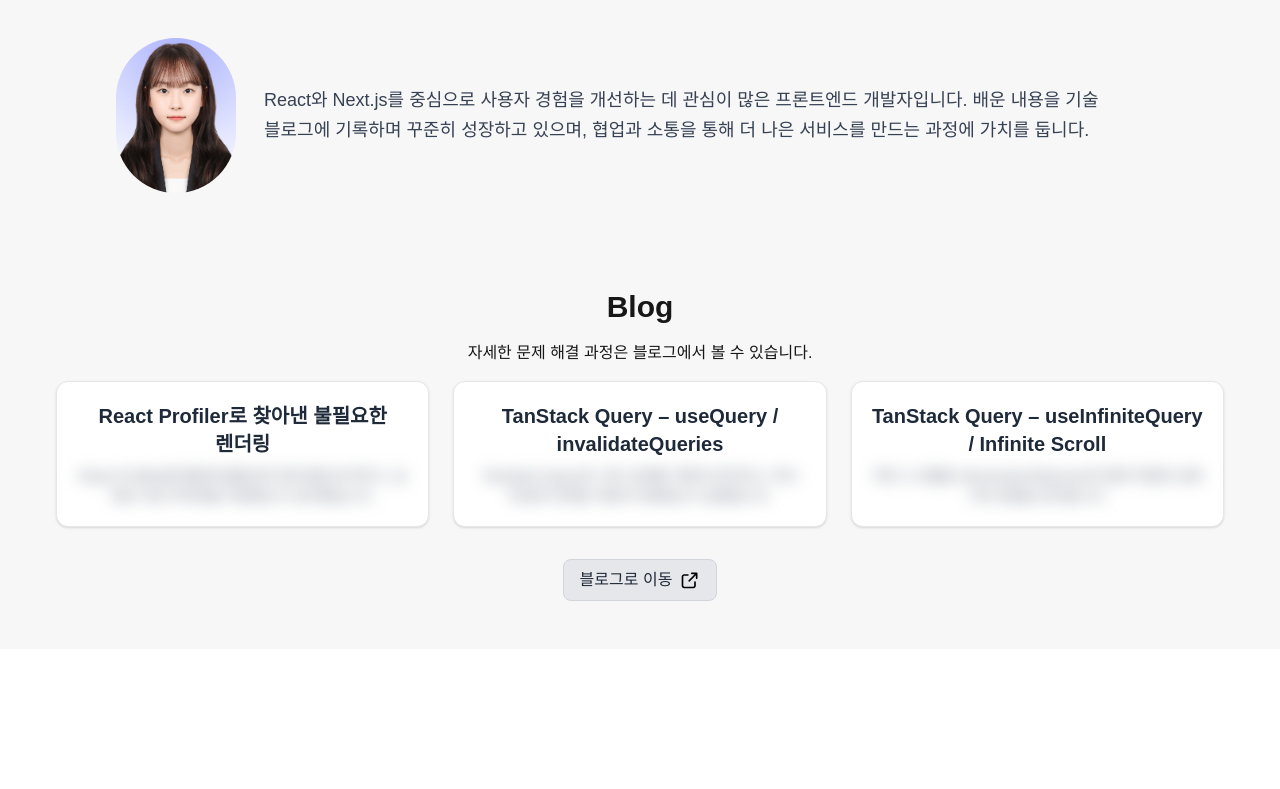
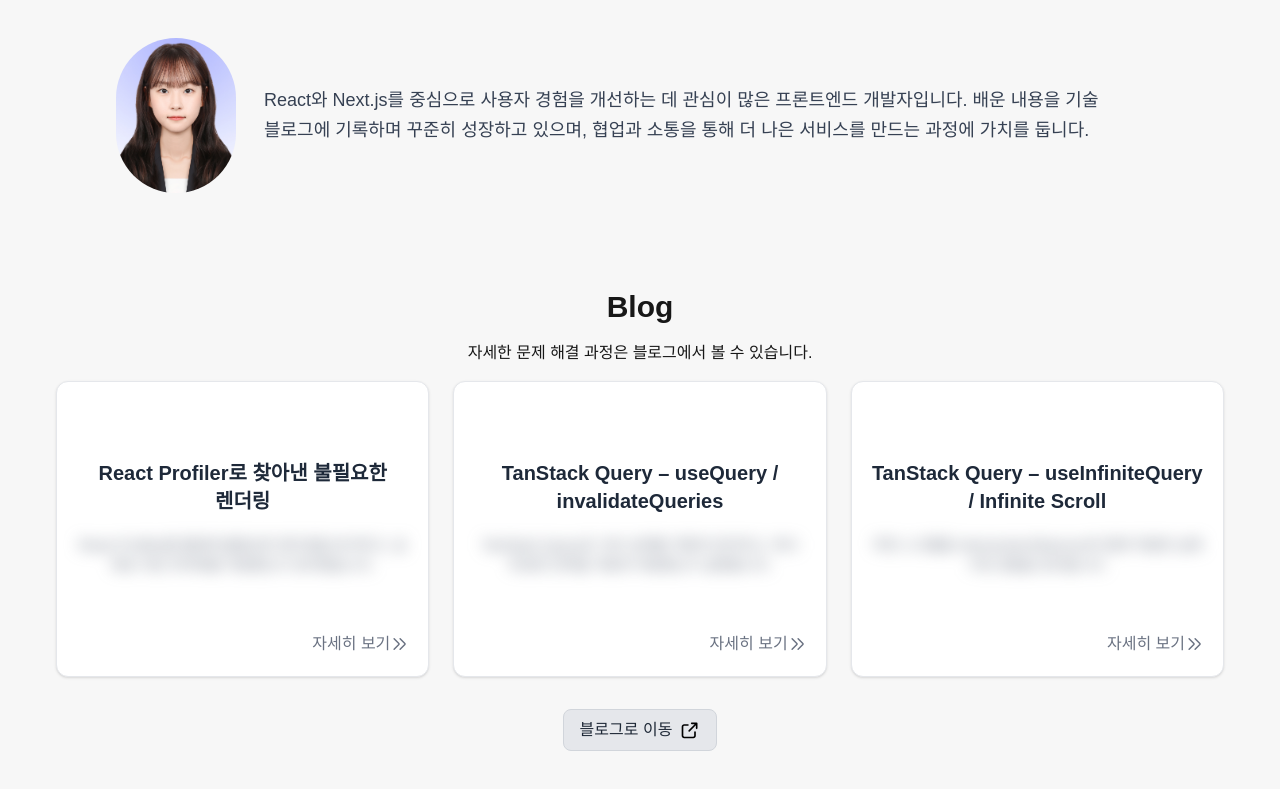
Before and after one commit to gayeongX0916/port-folio, a Next.js app: page / in a window 1280 px wide. Shown: the part 1040-1829 px from the top of the page. Before the commit the page ends 1689 px from the top, so only its background shows below. Built offline with nearby package versions, Linux system fonts and the light colour scheme.

Commit message:
[feat/#3] 블로그 자세히 보기 추가

```diff
--- a/app/components/Sections/BlogSection.tsx
+++ b/app/components/Sections/BlogSection.tsx
@@ -1,5 +1,6 @@
 import ExternalLink from "@/app/assets/external_link_icon.svg";
 import Image from "next/image";
+import ArrowIcon from "@/app/assets/double_arrow_icon.svg";
 
 export function BlogSection() {
   const blogPosts = [
@@ -40,12 +41,23 @@ export function BlogSection() {
               className="group p-5 rounded-xl border border-gray-200
                 bg-white shadow-sm hover:shadow-md cursor-pointer"
             >
+              <div className="flex flex-col h-[230px] justify-center gap-3">
                 <h3 className="text-xl font-semibold mb-2 text-gray-800 hover:underline break-keep">
                   {post.title}
                 </h3>
                 <p className="text-sm text-gray-500 blur-sm group-hover:blur-none">
                   {post.preview}
                 </p>
+              </div>
+                <span className="flex justify-end text-gray-500">
+                  자세히 보기
+                  <Image
+                    src={ArrowIcon}
+                    alt="자세히 보기"
+                    width={18}
+                    height={18}
+                  />
+                </span>
             </a>
           ))}
         </div>
```
Also changed, not shown: app/assets/double_arrow_icon.svg (added). Lines whose indentation alone changed are shown as unchanged.
